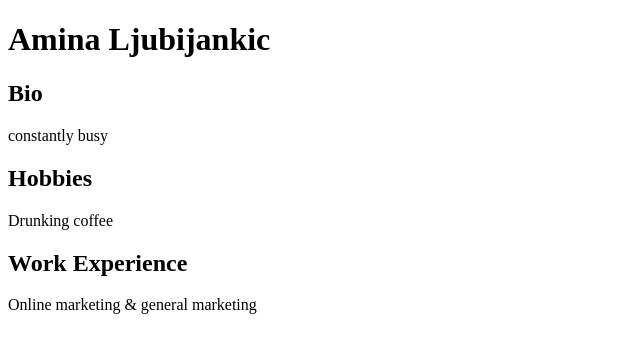
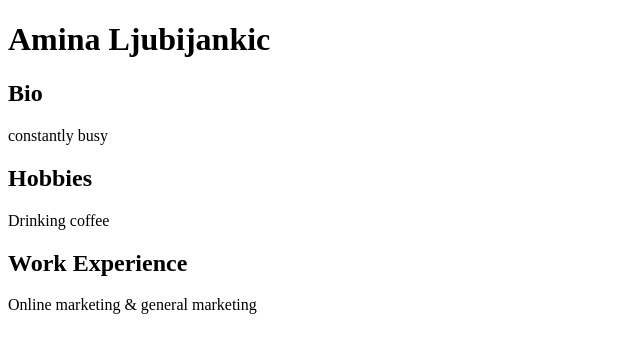
Before and after one commit to cosdpp/cos23-cards, a plain HTML site: page ljubijankic-amina/index.html in a window 1280 px wide. Shown: the full height of the page, 0-640 px from the left. Drawn offline with Linux system fonts and the light colour scheme.

Commit message:
Update index.html

```diff
--- a/ljubijankic-amina/index.html
+++ b/ljubijankic-amina/index.html
@@ -19,7 +19,7 @@
       </section>
       <section aria-labelledby="hobbies-heading">
         <h2 id="hobbies-heading">Hobbies</h2>
-        Drunking coffee
+        Drinking coffee
       </section>
       <section aria-labelledby="workxp-heading">
         <h2 id="workxp-heading">Work Experience</h2>
```
